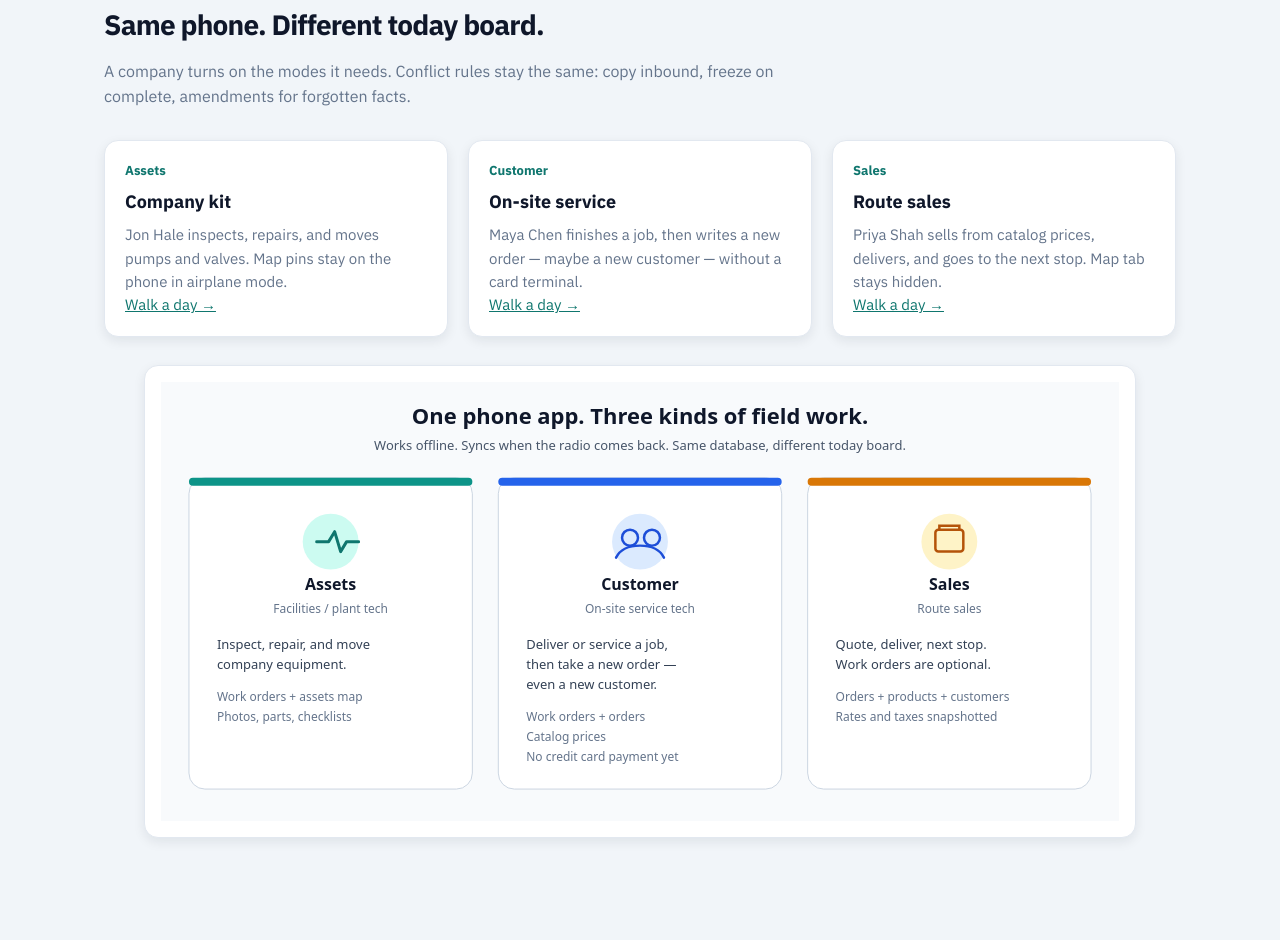
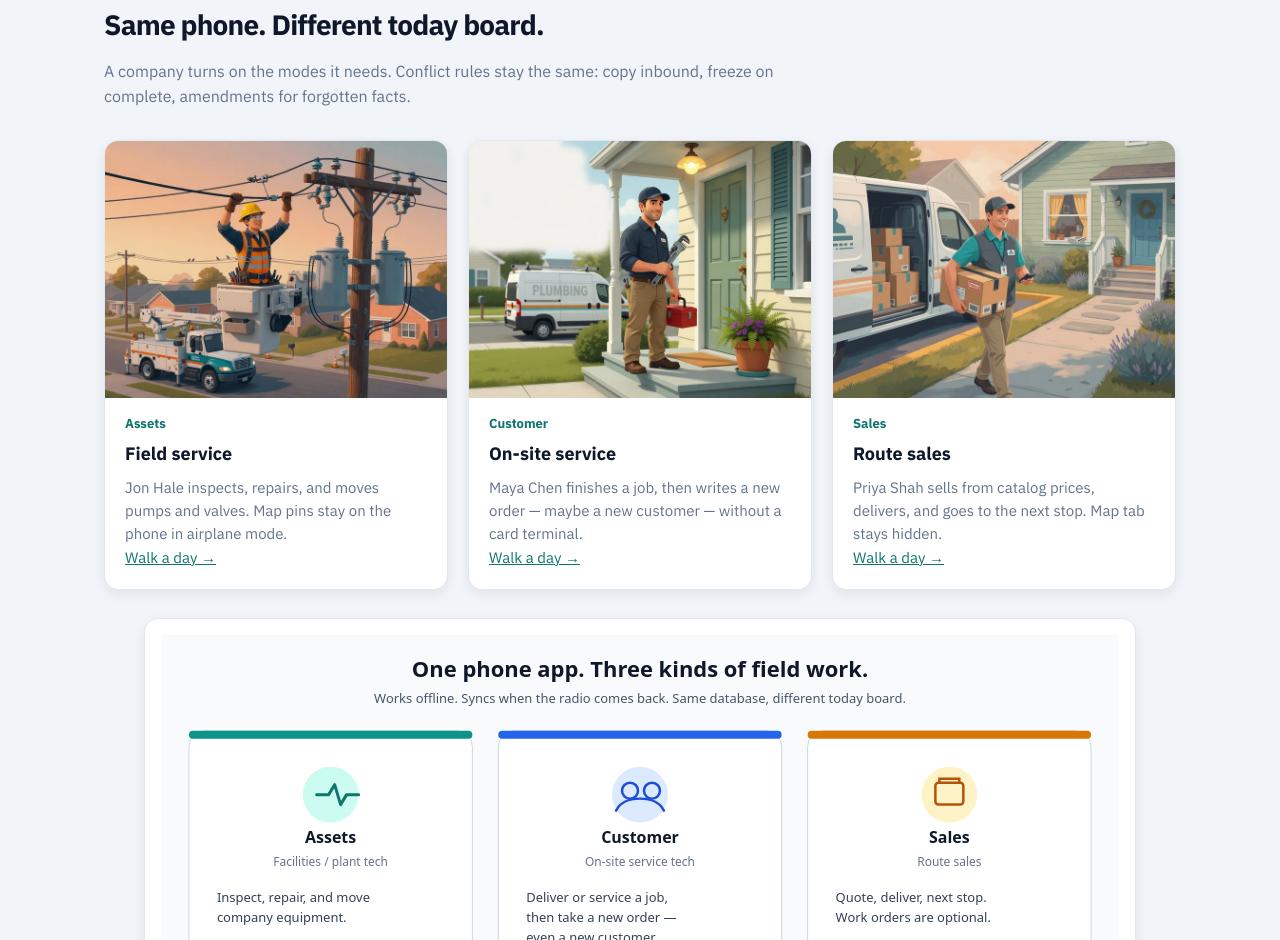
Before and after one commit to Fujio-Turner/mobile_field_service_pages, a plain HTML site: page public/index.html in a window 1280 px wide. Shown: the part 1062-2002 px from the top of the page. Drawn offline with Linux system fonts and the light colour scheme.

Commit message:
Add mode-card photos and retitle Assets as Field service.

```diff
--- a/public/css/site.css
+++ b/public/css/site.css
@@ -286,6 +286,29 @@ pre code { font-size: inherit; color: inherit; }
 .card h3 { margin: 0 0 8px; font-size: 18px; }
 .card p { margin: 0; color: var(--muted); font-size: 15px; }
 .card .kicker { font-size: 13px; color: var(--accent); font-weight: 700; margin-bottom: 6px; }
+.card-with-photo {
+  padding: 0 0 20px;
+  overflow: hidden;
+  display: flex;
+  flex-direction: column;
+}
+.card-photo {
+  margin: 0 0 16px;
+  aspect-ratio: 4 / 3;
+  overflow: hidden;
+  background: var(--bg-2);
+}
+.card-photo img {
+  width: 100%;
+  height: 100%;
+  object-fit: cover;
+}
+.card-with-photo .kicker,
+.card-with-photo h3,
+.card-with-photo p {
+  padding-left: 20px;
+  padding-right: 20px;
+}
 
 .shots {
   display: grid;
--- a/public/index.html
+++ b/public/index.html
@@ -213,19 +213,28 @@
         <h2>Same phone. Different today board.</h2>
         <p class="lede">A company turns on the modes it needs. Conflict rules stay the same: copy inbound, freeze on complete, amendments for forgotten facts.</p>
         <div class="cards">
-          <article class="card">
+          <article class="card card-with-photo">
+            <div class="card-photo">
+              <img src="images/sample-assets-sm.jpg" alt="Lineworker in a hard hat and safety glasses repairing a powerline" width="720" height="540" />
+            </div>
             <p class="kicker">Assets</p>
-            <h3>Company kit</h3>
+            <h3>Field service</h3>
             <p>Jon Hale inspects, repairs, and moves pumps and valves. Map pins stay on the phone in airplane mode.</p>
             <p class="mt"><a href="docs/day-assets.html">Walk a day →</a></p>
           </article>
-          <article class="card">
+          <article class="card card-with-photo">
+            <div class="card-photo">
+              <img src="images/sample-customer-sm.jpg" alt="Plumber at a house doorstep with a wrench and toolbox" width="720" height="540" />
+            </div>
             <p class="kicker">Customer</p>
             <h3>On-site service</h3>
             <p>Maya Chen finishes a job, then writes a new order — maybe a new customer — without a card terminal.</p>
             <p class="mt"><a href="docs/day-customer.html">Walk a day →</a></p>
           </article>
-          <article class="card">
+          <article class="card card-with-photo">
+            <div class="card-photo">
+              <img src="images/sample-sales-sm.jpg" alt="Driver carrying a package from a van to a house" width="720" height="540" />
+            </div>
             <p class="kicker">Sales</p>
             <h3>Route sales</h3>
             <p>Priya Shah sells from catalog prices, delivers, and goes to the next stop. Map tab stays hidden.</p>
```
Also changed, not shown: public/images/sample-assets-sm.jpg (added), public/images/sample-assets.jpg (added), public/images/sample-customer-sm.jpg (added), public/images/sample-customer.jpg (added), public/images/sample-sales-sm.jpg (added), public/images/sample-sales.jpg (added).
